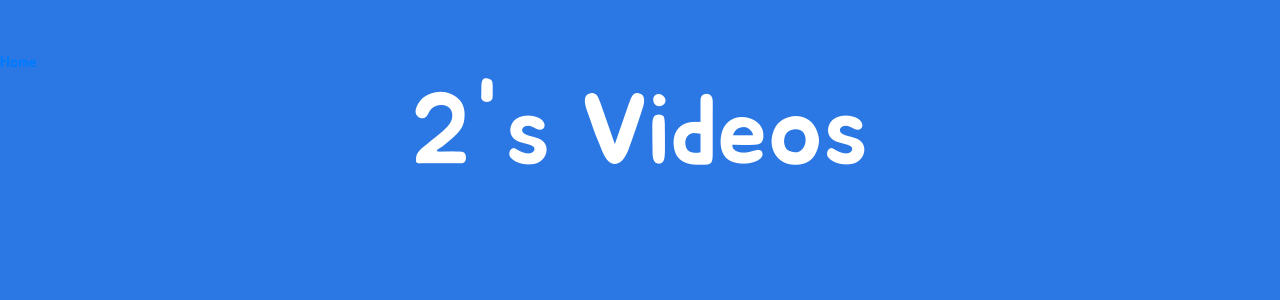
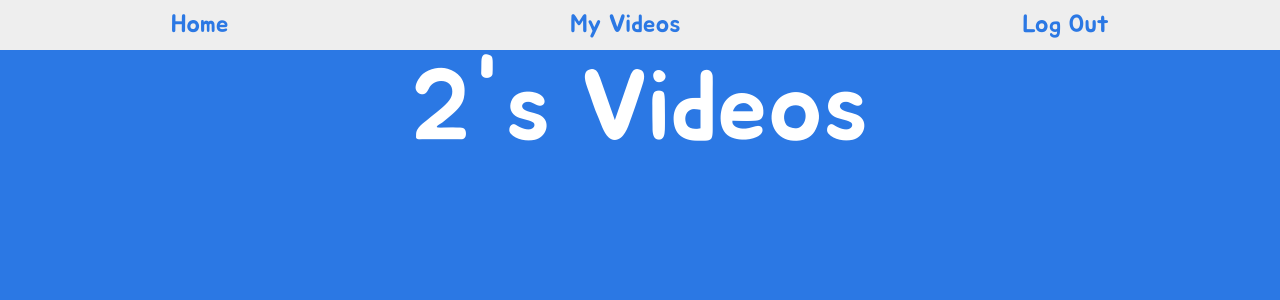
Before and after one commit to Amjad-H-Ali/Project-2-Video-App, a Node server app: page /show/2 in a window 1280 px wide. Shown: the top 300 px of the page. Run offline with Node 20, Linux system fonts and the light colour scheme; the visitor is signed in with stand-in values (Sample User, id 1); data that the repository does not hold is empty; some libraries are stand-ins or nearby versions.

Commit message:
Added styling to other Show Page

```diff
--- a/controllers/userController.js
+++ b/controllers/userController.js
@@ -29,7 +29,8 @@ router.get('/add', (req, res)=>{
 //Get route to render login-signup page
 router.get('/', (req, res)=>{
 	res.render('user/login-signup.ejs', {
-		message: req.session.message
+		message: req.session.message,
+		hideNav: true
 	});
 });
 
--- a/views/layout.ejs
+++ b/views/layout.ejs
@@ -17,8 +17,12 @@
 	<link rel="stylesheet" type="text/css" href="/css/style.css">
 </head>
 <body>
-	<div class="spacer"></div>
-	<%-body%>
+
+
+
+
+
+	<%- body %>
 
 
 
--- a/views/user/add.ejs
+++ b/views/user/add.ejs
@@ -4,6 +4,10 @@
 		<a href="/show">My Videos</a>
 		<a href="/logout">Log Out</a>
 	</nav>
+
+
+
+	<div class="spacer"></div>
 
 
 
--- a/views/user/index.ejs
+++ b/views/user/index.ejs
@@ -11,6 +11,8 @@
 		<a href="/show">My Videos</a>
 		<a href="/logout">Log Out</a>
 	</nav>
+
+	<div class="spacer"></div>
 
 
 
--- a/views/user/liked-videos.ejs
+++ b/views/user/liked-videos.ejs
@@ -7,6 +7,10 @@
 		<a href="/show">My Videos</a>
 		<a href="/logout">Log Out</a>
 	</nav>
+
+
+
+	<div class="spacer"></div>
 
 
 
--- a/views/user/otherShow.ejs
+++ b/views/user/otherShow.ejs
@@ -1,5 +1,11 @@
-<!-- links to other pages -->
-<a href="/index">Home</a>
+<!-- nav bar -->
+<nav class='nav'>
+	<a href="/index">Home</a>
+	<a href="/show">My Videos</a>
+	<a href="/logout">Log Out</a>
+</nav>
+
+<div class="spacer"></div>
 
 <h1 class="pageTitle"> <%=user%>'s Videos</h1>
 
@@ -8,9 +14,32 @@
 <%for(let i = 0, len = videos.length; i < len; i ++ ){%>
 
 
-	<iframe id="player" type="text/html" src="http://www.youtube.com/embed/<%=videos[i].videoId%>?enablejsapi=1&origin=http://example.com" width="340" height="190" frameborder="0"></iframe>
+	<div class="vidContainer">
+		<!-- Video Title -->
+		<h5 class=vidTitle><%=videos[i].title%></h5>
 
-	<h5><%=videos[i].title%></h5>
-	<h6><%=videos[i].description%></h6>
+
+		<iframe id="player" type="text/html" src="http://www.youtube.com/embed/<%=videos[i].videoId%>?enablejsapi=1&origin=http://example.com" width="340" height="190" frameborder="0"></iframe>
+
+
+
+		<!-- Video Description -->
+		<h6><%=videos[i].description%></h6>
+
+
+
+
+
+		<!-- Amount of likes -->
+		<div class="likeBtn showLike">
+
+			<i class="fa fa-thumbs-up" style='color:white;' ></i>
+
+		</div>
+
+
+		<h5 id='numOfLikes' class= 'numOfLikes'> <%= videos[i].likes %> </h5>
+
+	</div>
 
 <%}%>
--- a/views/user/show.ejs
+++ b/views/user/show.ejs
@@ -5,6 +5,9 @@
 		<a href="/liked-videos">My Liked Videos</a>
 		<a href="/logout">Log Out</a>
 	</nav>
+
+
+	<div class="spacer"></div>
 
 
 
--- a/views/video/edit.ejs
+++ b/views/video/edit.ejs
@@ -5,6 +5,8 @@
 		<a href="/show">My Videos</a>
 		<a href="/logout">Log Out</a>
 	</nav>
+
+	<div class="spacer"></div>
 
 		<!-- Page Title -->
 	<h1 class='pageTitle'>Edit Video Info</h1>
```
Also changed, not shown: public/css/style.css (+0 -7 lines), README.md.
